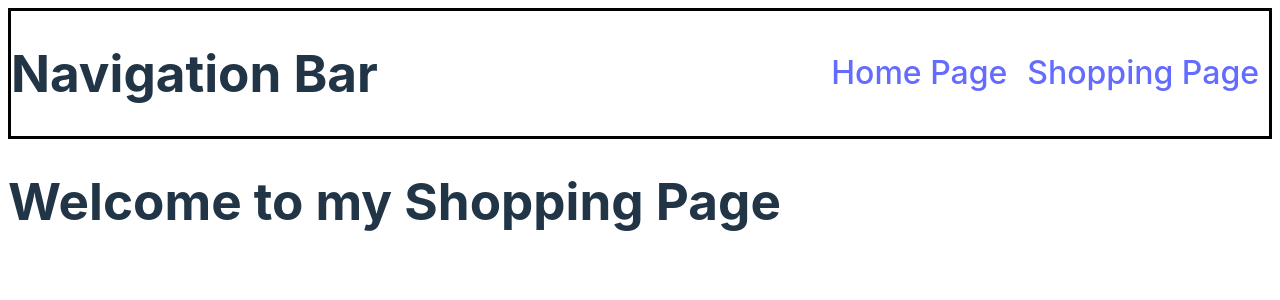
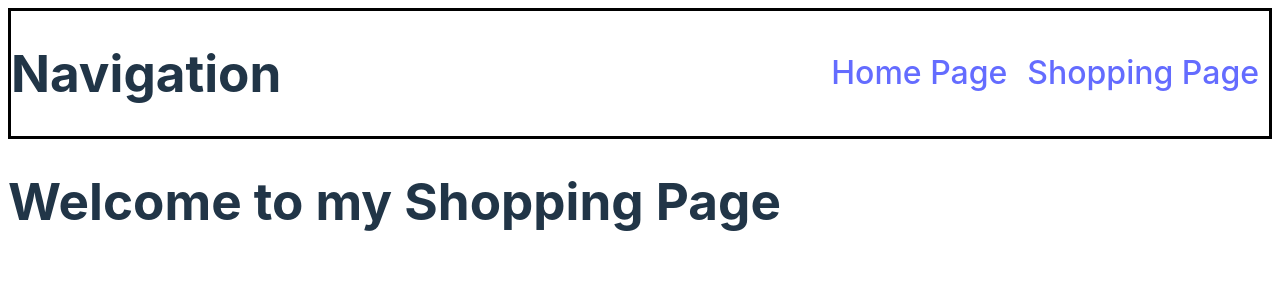
Before and after one commit to ChrisM345/shopping-cart, a React (Vite) app: page / in a window 1280 px wide. Shown: the top 300 px of the page. Built offline with nearby package versions, Linux system fonts and the light colour scheme.

Commit message:
Minor edits

```diff
--- a/src/components/Navigation.jsx
+++ b/src/components/Navigation.jsx
@@ -4,14 +4,14 @@ import "../styles/Navigation.css";
 const Navigationbar = () => {
   return (
     <div className="navigationBar">
-      <h1>Navigation Bar</h1>
+      <h1>Navigation</h1>
       <nav>
         <ul>
           <li>
             <Link to="/">Home Page</Link>
           </li>
           <li>
-            <Link to="/ShoppingCart">Shopping Page</Link>
+            <Link to="/ShoppingPage">Shopping Page</Link>
           </li>
         </ul>
       </nav>
```
